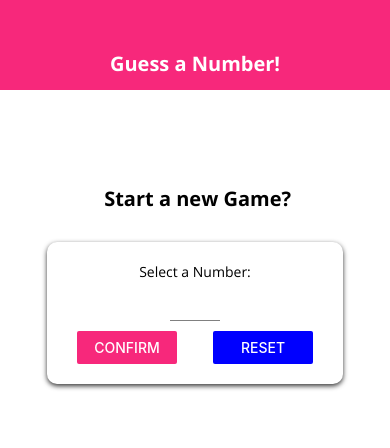
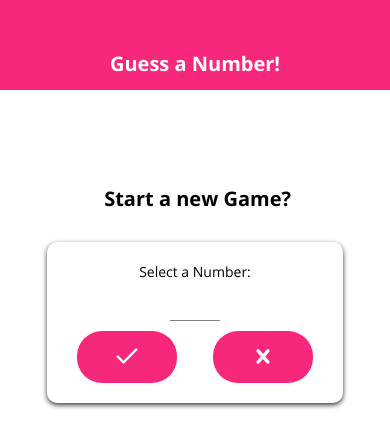
Before and after one commit to arnav13081994/Guess-Number, a React Native app: screen / in a window 390 px wide. Shown: the top 448 px of the page. Built offline with nearby package versions, Linux system fonts and the light colour scheme.

Commit message:
Imrpoved styling and made the gamescreen scrollable as well as the list of past guesses also scrollable

```diff
--- a/screens/GameScreen.js
+++ b/screens/GameScreen.js
@@ -1,5 +1,5 @@
 import React, {useState, useRef, useEffect} from 'react';
-import {View, Text, StyleSheet, FlatList, Alert} from 'react-native';
+import {View, Text, StyleSheet, FlatList, Alert, Image, ScrollView} from 'react-native';
 import {Ionicons} from '@expo/vector-icons';
 
 
@@ -7,6 +7,7 @@ import MainButton from "../components/MainButton";
 import Number from "../components/Number";
 import Card from "../components/Card";
 import Defaultstyles from "../constants/Default-styles";
+
 
 const generateRandomNumber = (min, max, exclude) => {
 	min = Math.ceil(min);
@@ -25,10 +26,10 @@ const GameScreen = (props) => {
 	const initialGuess = generateRandomNumber(1, 100, props.userChoice);
 	const [currentGuess, currentGuessUpdate] = useState(initialGuess);
 	const [pastGuesses, pastGuessesUpdate] = useState([
-		{
-			key: initialGuess.toString(),
-			value: initialGuess
-		}
+			{
+				key: initialGuess.toString(),
+				value: initialGuess
+			}
 		]
 	);
 
@@ -93,9 +94,9 @@ const GameScreen = (props) => {
 
 
 	return (
-		<View style={styles.screen}>
+		<ScrollView contentContainerStyle={styles.screen}>
 
-			<Text style={Defaultstyles.titleText}> Opponents Guess: </Text>
+			<Text style={{...Defaultstyles.titleText, marginTop: 75}}> Opponents Guess: </Text>
 
 			<Number> {currentGuess} </Number>
 
@@ -107,22 +108,46 @@ const GameScreen = (props) => {
 					<Ionicons name="md-remove" size={24} color="white"/>
 				</MainButton>
 			</Card>
-			<Text style={Defaultstyles.titleText}> Guesses so far: </Text>
+			<Text style={{...Defaultstyles.titleText, marginVertical: 25}}> Guesses so far: </Text>
 			<FlatList
 				data={pastGuesses}
-				ListEmptyComponent={<View><Text>NO ITEMS</Text></View>} //TODO Needs to be styles in a better way. Show some image instead.
+				style={{
+					width: 500,
+					maxWidth: '80%',
+				}}
+				ListEmptyComponent={
+					<View>
+						<Text>NO ITEMS</Text>
+						<Image
+							source={require("../assets/shrug.png")}
+						/>
+					</View>
+				}
 				renderItem={
 					item => {
+						console.log(item);
 						return (
-							<View>
-								<Text> {item.item.value} </Text>
-							</View>
+							<Card style={
+								{...Defaultstyles.bodyText,
+									marginVertical: 5,
+									padding:10,
+									borderWidth: 1,
+									alignItems: 'center'
+								}
+							}>
+								<Text>
+									<Text style={{fontWeight: '800'}}>
+										Round {item.index + 1}
+									</Text>
+									: {item.item.value}
+								</Text>
+							</Card>
 						);
 					}
 				}
 			/>
 
-		</View>
+		</ScrollView>
 	);
 };
 
--- a/screens/StartGameScreen.js
+++ b/screens/StartGameScreen.js
@@ -3,11 +3,11 @@ import {Alert, View, Text, StyleSheet, Button, TouchableWithoutFeedback, Keyboar
 
 
 import Card from "../components/Card";
-import Colors from "../constants/Colors";
 import Input from "../components/Input";
 import Number from "../components/Number";
 import Defaultstyles from "../constants/Default-styles";
 import MainButton from "../components/MainButton";
+import {Entypo, Feather} from "@expo/vector-icons";
 
 
 const StartGameScreen = props => {
@@ -61,11 +61,11 @@ const StartGameScreen = props => {
 
 	if (confirmed) {
 		confirmedOutput = <Card style={styles.summaryContainer}>
-				<Text> You Selected </Text>
-				<Number> {selectedNumber} </Number>
-				<MainButton onPress={ () => props.onStartGame(selectedNumber) }>
-					START GAME
-				</MainButton>
+			<Text> You Selected </Text>
+			<Number> {selectedNumber} </Number>
+			<MainButton onPress={() => props.onStartGame(selectedNumber)}>
+				START GAME
+			</MainButton>
 
 		</Card>
 	}
@@ -89,12 +89,13 @@ const StartGameScreen = props => {
 					/>
 
 					<View style={styles.buttonContainer}>
+						<MainButton onPress={confirmedInputHandler} style={styles.button} >
+							<Feather name="check" size={28} color="white"/>
+						</MainButton>
 
-						<View style={styles.button}>
-							<Button title='Confirm' color={Colors.primary}
-						                                    onPress={confirmedInputHandler}/></View>
-						<View style={styles.button}><Button title='Reset' color={Colors.accent}
-						                                    onPress={resetInputHandler}/></View>
+						<MainButton onPress={resetInputHandler} style={styles.button}>
+							<Entypo name="cross" size={28} color="white"/>
+						</MainButton>
 					</View>
 
 				</Card>
@@ -130,7 +131,8 @@ const styles = StyleSheet.create({
 		marginTop: 20
 	},
 	button: {
-		width: 100
+		width: 100,
+		alignItems: 'center',
 	},
 	textInputContainer: {
 		width: 50,
```
Also changed, not shown: assets/shrug.png (added).
